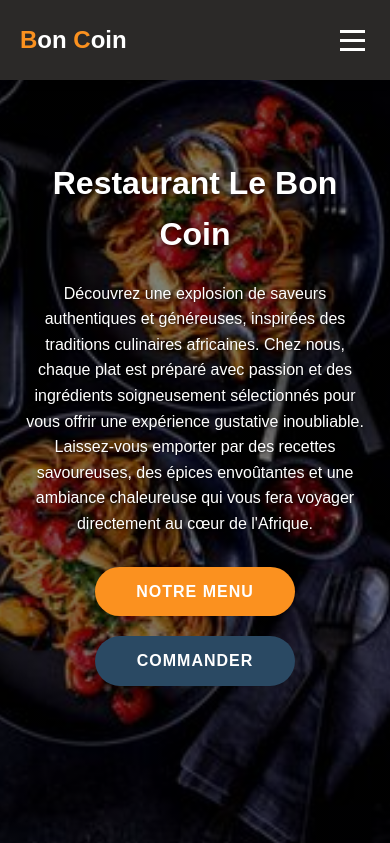
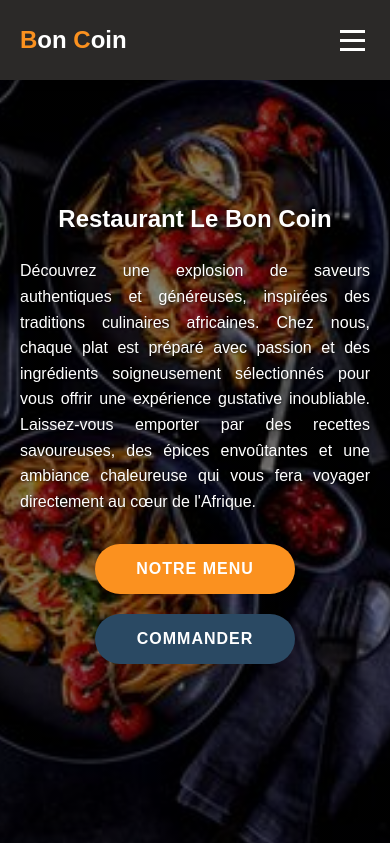
Before and after one commit to Venance-Kaou/restaurant_le_bon_coin, a plain HTML site: page index.html in a window 390 px wide. Shown: the top 843 px of the page. Drawn offline with Linux system fonts and the light colour scheme.

Commit message:
mise à jour du style

```diff
--- a/style.css
+++ b/style.css
@@ -206,6 +206,7 @@ section {
     justify-content: center;
     color: #fff;
     text-align: center;
+    padding: 200px 0;
 }
 
 .banniere .contenu {
@@ -222,6 +223,7 @@ section {
 .banniere p {
     font-size: 1.2em;
     margin-bottom: 30px;
+    text-align: justify;
     text-shadow: 1px 1px 2px rgba(0, 0, 0, 0.5);
 }
 
@@ -519,7 +521,7 @@ section {
     }
 
     .banniere h1 {
-        font-size: 2.5em;
+        font-size: 2em;
     }
 
     .titre-section {
@@ -569,7 +571,7 @@ section {
     }
 
     .banniere h1 {
-        font-size: 2em;
+        font-size: 1.5em;
     }
 
     .banniere p {
```
